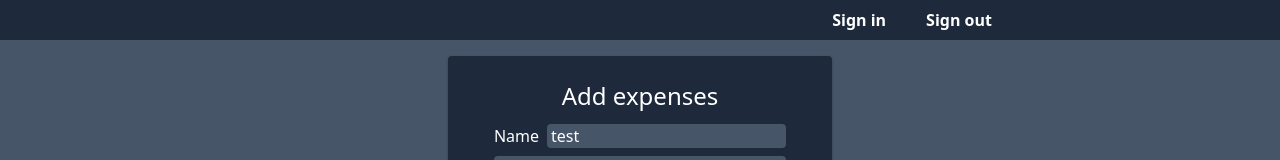
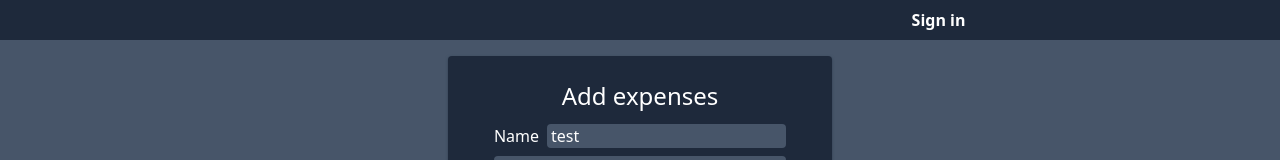
Before and after one commit to lozanov95/expense-tracker, a React (Vite) app in the folder frontend/: page / in a window 1280 px wide. Shown: the top 160 px of the page. Built offline with nearby package versions, Linux system fonts and the light colour scheme.

Commit message:
conditionally hiding sign in/out buttons

```diff
--- a/frontend/src/components/nav.tsx
+++ b/frontend/src/components/nav.tsx
@@ -1,11 +1,15 @@
 export default function Nav() {
+    const loggedIn = false;
 
     return (
         <nav className="bg-slate-800 flex justify-around">
             <ul></ul>
             <ul className="flex gap-2">
-                <LinkItem href="#" label="Sign in" />
-                <LinkItem href="#" label="Sign out" />
+                {loggedIn ?
+                    <LinkItem href="#" label="Sign out" />
+                    :
+                    <LinkItem href="#" label="Sign in" />
+                }
             </ul>
         </nav>
     )
```
